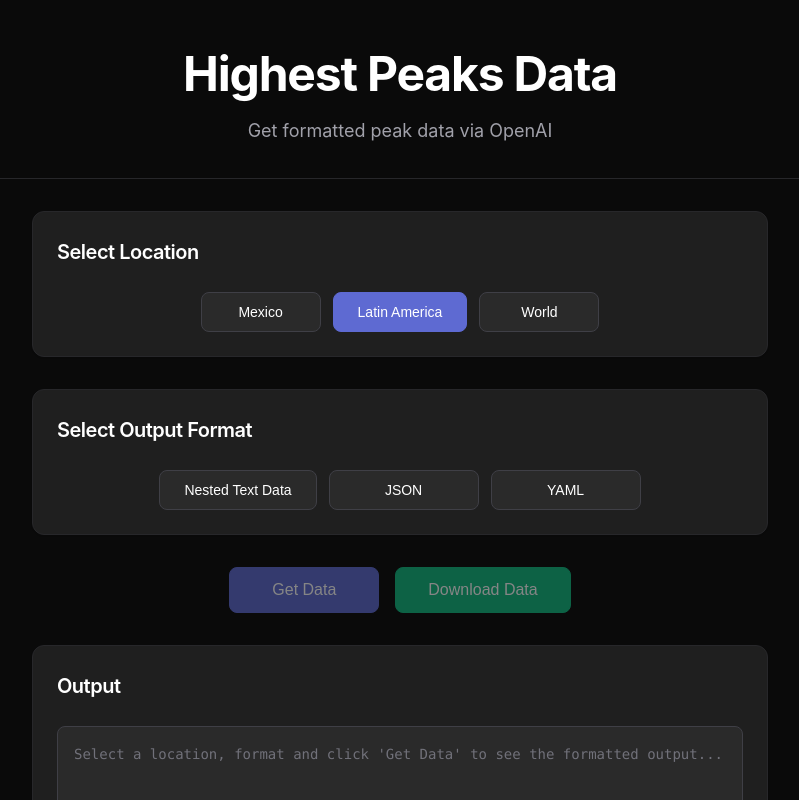
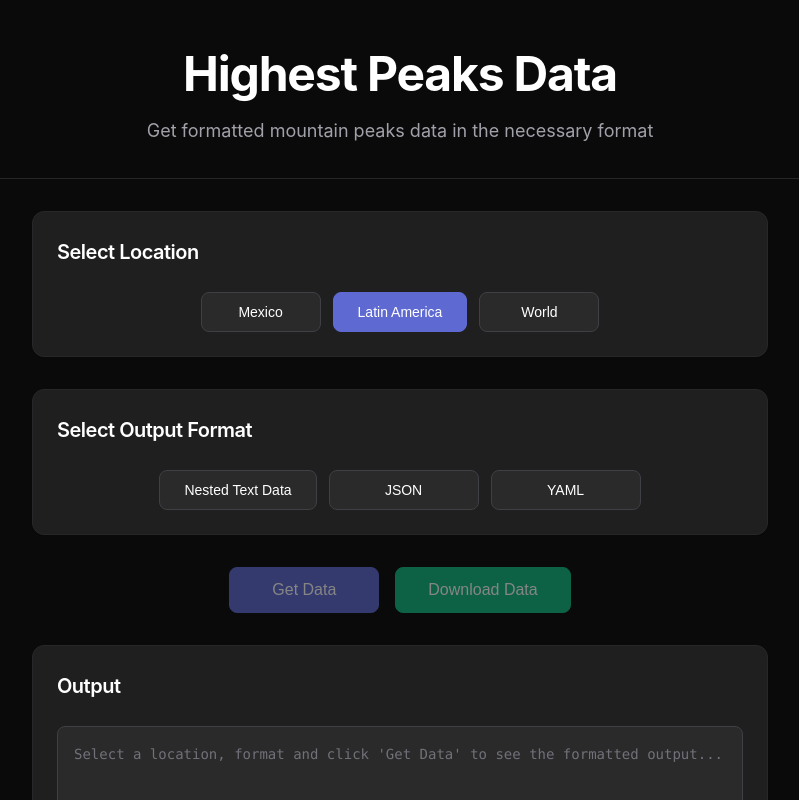
Before and after one commit to luisejrobles/highest-peaks-formatted-data, a React (Create React App) app: page / in a window 1280 px wide. Shown: the whole page, without its empty margins (240-1039 px from the left). Built offline with nearby package versions, Linux system fonts and the light colour scheme.

Commit message:
tokens optimization

```diff
--- a/src/App.tsx
+++ b/src/App.tsx
@@ -13,9 +13,9 @@ try {
   // Fallback function that concatenates main_prompt with format
   getPromptForFormat = (format: string, location: string) => {
     const locationPrompts = {
-      mexico: "List the 20 highest peaks in Mexico with: Name, Altitude (m), and Location (State, Mexico).",
-      latinAmerica: "Give the list of the 20 highest peaks in latin america. Name, Altitude as m.s.n.m (meters above sea level), and Location as State, Country. Output data",
-      world: "List the 20 highest peaks in the world with: Name, Altitude (m), and Location (Country)."
+      mexico: "5 highest peaks in Mexico: Name, Altitude (m), Location (State, Mexico).",
+      latinAmerica: "5 highest peaks in Latam: Name, Altitude (m), Location (State, Country).",
+      world: "5 highest peaks in the world with: Name, Altitude (m), and Location (State,Country)."
     };
 
     const main_prompt = locationPrompts[location as keyof typeof locationPrompts] || locationPrompts.latinAmerica;
@@ -185,7 +185,7 @@ const App: React.FC = () => {
     <div className="App">
       <header className="App-header">
         <h1>Highest Peaks Data</h1>
-        <p>Get formatted peak data via OpenAI</p>
+        <p>Get formatted mountain peaks data in the necessary format</p>
       </header>
 
       <main className="App-main">
```
